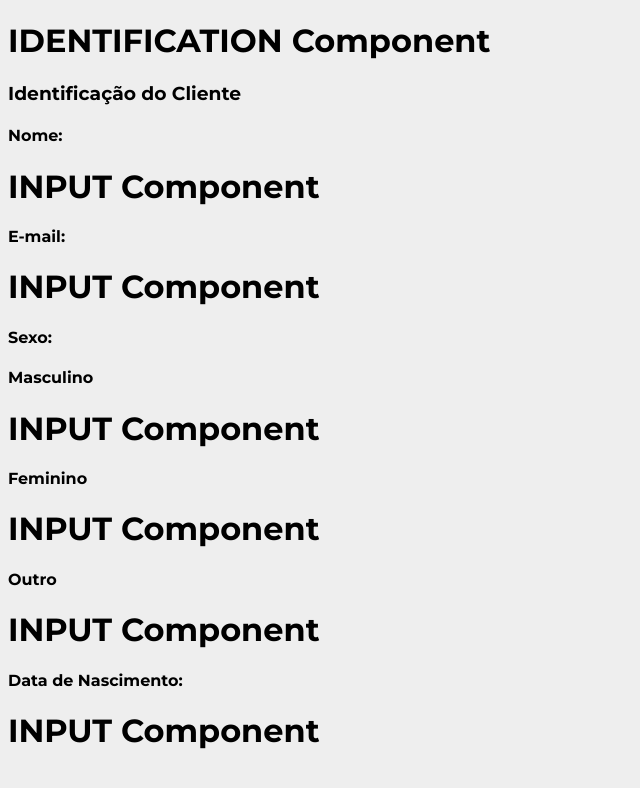
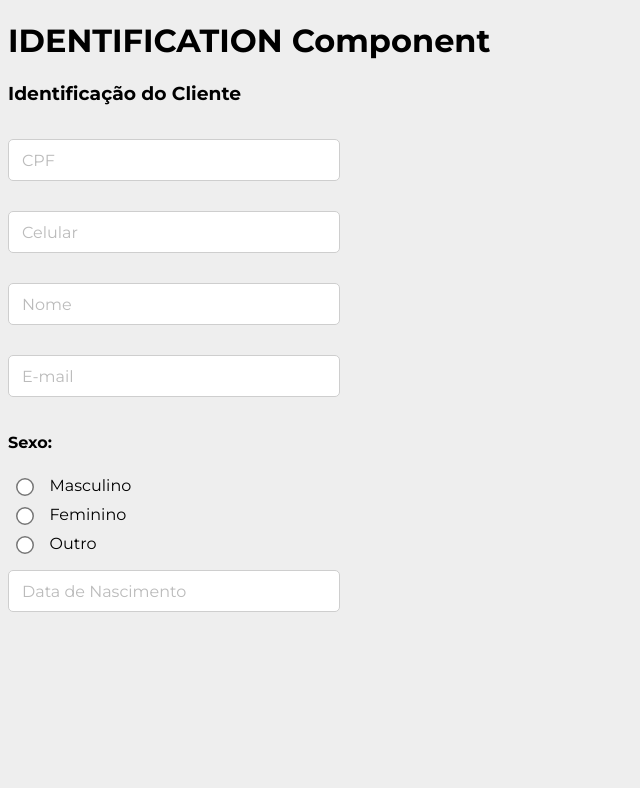
Before and after one commit to marcusviniciusmo/Companhia_Do_Saldo_Website, a React (Vite) app in the folder frontend/: page /orders/identification in a window 1280 px wide. Shown: the top 788 px of the page, without its empty margins (0-640 px from the left). Built offline with nearby package versions, Linux system fonts and the light colour scheme.

Commit message:
Input component styling

```diff
--- a/frontend/src/components/Address/index.tsx
+++ b/frontend/src/components/Address/index.tsx
@@ -6,18 +6,49 @@ export function Address() {
     <>
       <h1>ADDRESS Component</h1>
 
-      <h3>Endereço do Cliente</h3>
-      <h4>Logradouro:</h4>
-      <Input />
+      <form>
+        <h3>Endereço do Cliente</h3>
+        <Input
+          type='text'
+          id='fieldCep'
+          className="labelFloating"
+          label='CEP'
+        />
 
-      <h4>Número:</h4>
-      <Input />
+        <Input
+          type='text'
+          id='fieldAddress'
+          className="labelFloating"
+          label='Endereço'
+        />
 
-      <h4>Estado:</h4>
-      <Select />
+        <Input
+          type='text'
+          id='fieldNumber'
+          className="labelFloating"
+          label='Número'
+        />
 
-      <h4>Cidade:</h4>
-      <Select />
+        <Input
+          type='text'
+          id='fieldComplement'
+          className="labelFloating"
+          label='Complemento'
+        />
+
+        <Input
+          type='text'
+          id='fieldDistrict'
+          className="labelFloating"
+          label='Bairro'
+        />
+
+        <h4>Estado:</h4>
+        <Select />
+
+        <h4>Cidade:</h4>
+        <Select />
+      </form>
     </>
   );
 };
--- a/frontend/src/components/Identification/index.tsx
+++ b/frontend/src/components/Identification/index.tsx
@@ -5,23 +5,68 @@ export function Identification() {
     <>
       <h1>IDENTIFICATION Component</h1>
 
-      <h3>Identificação do Cliente</h3>
-      <h4>Nome:</h4>
-      <Input />
+      <form>
+        <h3>Identificação do Cliente</h3>
+        <Input
+          type='text'
+          id='fieldCpf'
+          className="labelFloating"
+          label='CPF'
+        />
 
-      <h4>E-mail:</h4>
-      <Input />
+        <Input
+          type='text'
+          id='fieldPhone'
+          className="labelFloating"
+          label='Celular'
+        />
 
-      <h4>Sexo:</h4>
-      <h4>Masculino</h4>
-      <Input />
-      <h4>Feminino</h4>
-      <Input />
-      <h4>Outro</h4>
-      <Input />
+        <Input
+          type='text'
+          id='fieldName'
+          className="labelFloating"
+          label='Nome'
+        />
 
-      <h4>Data de Nascimento:</h4>
-      <Input />
+        <Input
+          type='email'
+          id='fieldEmail'
+          className="labelFloating"
+          label='E-mail'
+        />
+
+        <h4>Sexo:</h4>
+        <Input
+          type='radio'
+          id='fieldGenderMale'
+          name='fieldGender'
+          className='inputRadio'
+          label='Masculino'
+        />
+
+        <Input
+          type='radio'
+          id='fieldGenderFemale'
+          name='fieldGender'
+          className='inputRadio'
+          label='Feminino'
+        />
+
+        <Input
+          type='radio'
+          id='fieldGenderOther'
+          name='fieldGender'
+          className='inputRadio'
+          label='Outro'
+        />
+
+        <Input
+          type='text'
+          id='fieldBirthday'
+          className="labelFloating"
+          label='Data de Nascimento'
+        />
+      </form>
     </>
   );
 };
--- a/frontend/src/components/Input/index.tsx
+++ b/frontend/src/components/Input/index.tsx
@@ -1,9 +1,12 @@
 import { InputProps } from "../../types/Input";
+import { Container, Field, Label } from "./styles";
 
 export function Input(props: InputProps) {
   return (
-    <>
-      <h1>INPUT Component</h1>
-    </>
+    <Container className={props.className}>
+      <Field {...props} />
+
+      <Label htmlFor={props.id}>{props.label}</Label>
+    </Container>
   );
 };
--- /dev/null
+++ b/frontend/src/components/Input/styles.tsx
@@ -0,0 +1,76 @@
+import styled from 'styled-components';
+
+export const Label = styled.label``;
+
+export const Container = styled.div`
+  &.labelFloating {
+    position: relative;
+    display: flex;
+    flex-direction: column;
+  }
+
+  &.labelFloating ${Label} {
+    color: var(--input-label-color);
+    font-size: 1.6rem;
+    line-height: 1;
+    position: absolute;
+    left: 1.4rem;
+    pointer-events: none;
+    transform-origin: top left;
+    transform: translate(0rem, 2.9rem) scale(1);
+    transition: 0.2s cubic-bezier(0, 0, 0.2, 1) 0s;
+  }
+
+  &.labelFloating:focus-within ${Label} {
+    background: var(--background);
+    color: var(--color-primary);
+    padding-inline: 0.5rem;
+    transform: translate(0rem, 1rem) scale(0.8);
+    transition: all 0.3s ease-in-out;
+  }
+
+  &.inputRadio {
+    margin-top: 0.5rem;
+    display: flex;
+    align-items: center;
+    gap: 1rem;
+  }
+
+  &.inputRadio:hover {
+    color: var(--color-primary);
+  }
+
+  &.inputRange {
+    display: flex;
+    flex-direction: column-reverse;
+    gap: 2rem;
+  }
+`;
+
+
+export const Field = styled.input`
+  &.labelFloating {
+    width: 30rem;
+    min-height: 2rem;
+    margin-block: 1.5rem;
+    padding: 1rem 1.5rem;
+    border-radius: 0.5rem;
+    border: 0.1rem solid var(--input-border);
+    transition: all 0.3s ease;
+  }
+
+  &.labelFloating:hover {
+    background: var(--background);
+    box-shadow: 0.1rem 0.1rem 0.5rem var(--color-primary);
+  }
+
+  &.inputRadio {
+    zoom: 1.5;
+    cursor: pointer;
+  }
+
+  &.inputRange {
+    width: 30rem;
+    cursor: pointer;
+  }
+`;
--- a/frontend/src/components/Message/index.tsx
+++ b/frontend/src/components/Message/index.tsx
@@ -6,12 +6,18 @@ export function Message() {
     <>
       <h1>MESSAGE Component</h1>
 
-      <h3>Mensagem do Cliente</h3>
-      <h4>Grau de Urgência:</h4>
-      <Input />
+      <form>
+        <h3>Mensagem do Cliente</h3>
+        <Input
+          type='range'
+          id='fieldUrgency'
+          className='inputRange'
+          label='Grau de Urgência'
+        />
 
-      <h4>Mensagem:</h4>
-      <Textarea />
+        <h4>Mensagem:</h4>
+        <Textarea />
+      </form>
     </>
   );
 };
--- a/frontend/src/components/Product/index.tsx
+++ b/frontend/src/components/Product/index.tsx
@@ -5,15 +5,28 @@ export function Product() {
     <>
       <h1>PRODUCT Component</h1>
 
-      <h3>Quero comprar</h3>
-      <h4>Produto:</h4>
-      <Input />
+      <form>
+        <h3>Quero comprar</h3>
+        <Input
+          type='text'
+          id='fieldProduct'
+          className="labelFloating"
+          label='Produto'
+        />
 
-      <h4>Cor:</h4>
-      <Input />
+        <Input
+          type='text'
+          id='fieldQuantity'
+          className="labelFloating"
+          label='Quantidade'
+        />
 
-      <h4>Quantidade:</h4>
-      <Input />
+        <Input
+          type='color'
+          id='fieldColor'
+          label='Cor'
+        />
+      </form>
     </>
   );
 };
--- a/frontend/src/index.css
+++ b/frontend/src/index.css
@@ -12,6 +12,9 @@
   --shadow-color: #00000099;
 
   --opacity-color-primary: #0033FF4D;
+
+  --input-border: #CECECE;
+  --input-label-color: #BBBBBB;
 
   --color-icon-contact: #04A784;
   --color-icon-facebook: #0E8EF2;
--- a/frontend/src/types/Input/index.tsx
+++ b/frontend/src/types/Input/index.tsx
@@ -1,3 +1,5 @@
 import { InputHTMLAttributes } from "react";
 
-export interface InputProps extends InputHTMLAttributes<HTMLElement> {};
+export interface InputProps extends InputHTMLAttributes<HTMLElement> {
+  label: string;
+};
```
